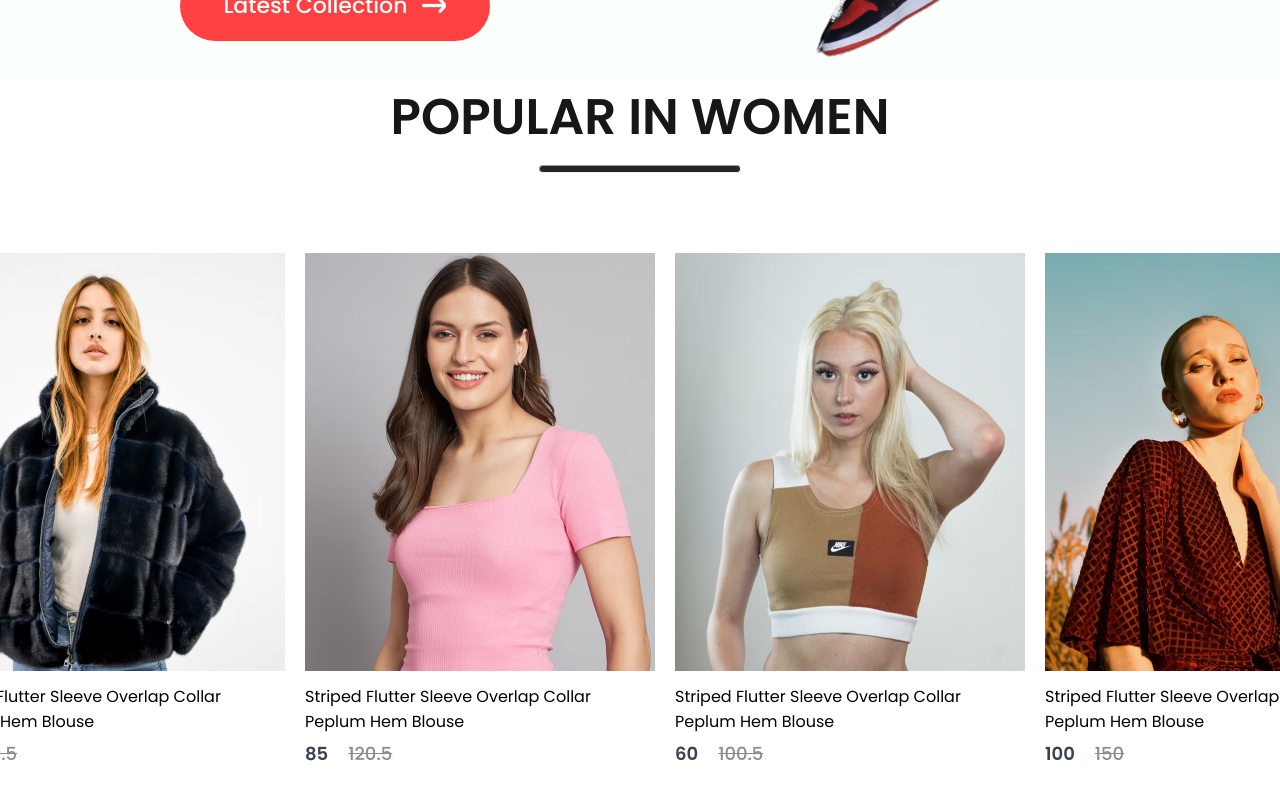
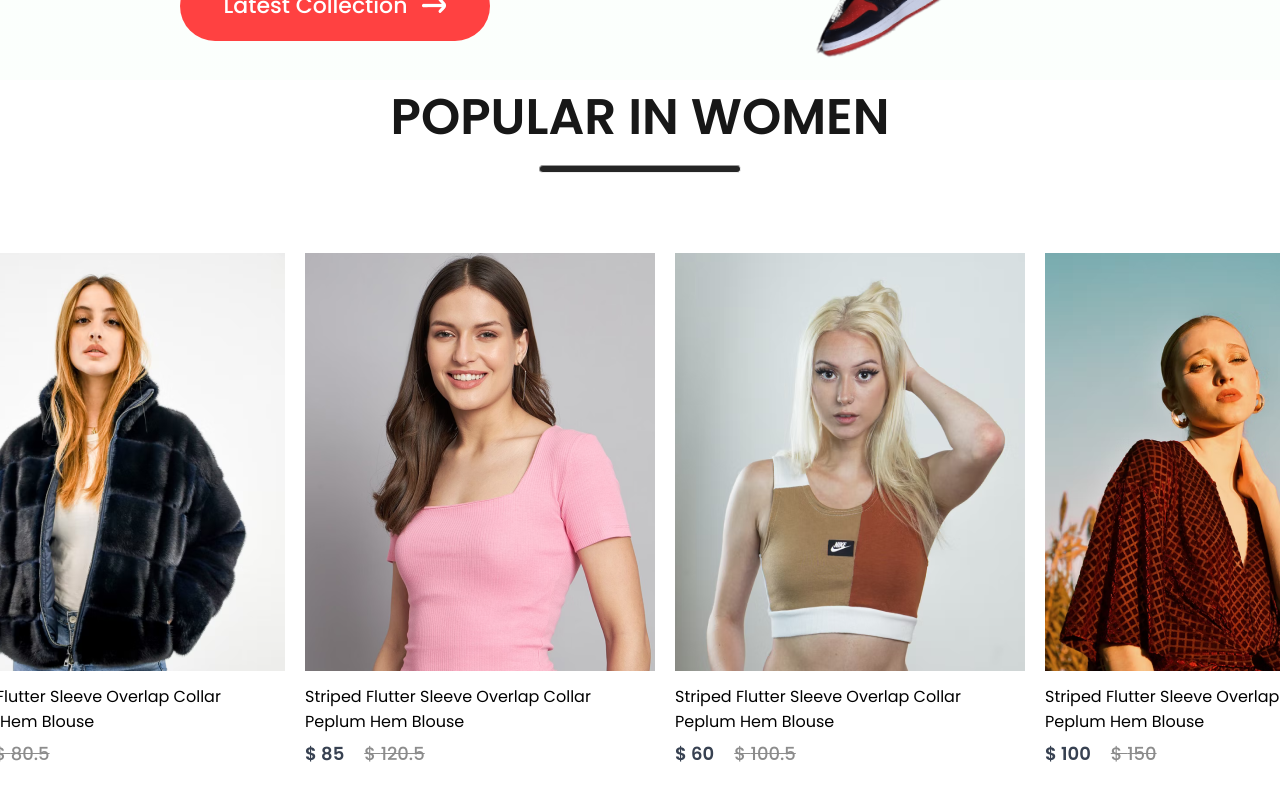
Before and after one commit to IsmailChangezi/shop-fusion, a React (Create React App) app in the folder frontend/: page / in a window 1280 px wide. Shown: the part 704-1504 px from the top of the page. Built offline with nearby package versions, Linux system fonts and the light colour scheme.

Commit message:
Update Item.js

```diff
--- a/frontend/src/Components/Item/Item.js
+++ b/frontend/src/Components/Item/Item.js
@@ -6,8 +6,8 @@ export const Item = (props) => {
       <img src={props.image} alt="" />
       <p>{props.name}</p>
       <div className="item-prices">
-        <div className="item-price-new">{props.new_price}</div>
-        <div className="item-price-old">{props.old_price}</div>
+        <div className="item-price-new">$ {props.new_price}</div>
+        <div className="item-price-old">$ {props.old_price}</div>
       </div>
     </div>
   );
```
